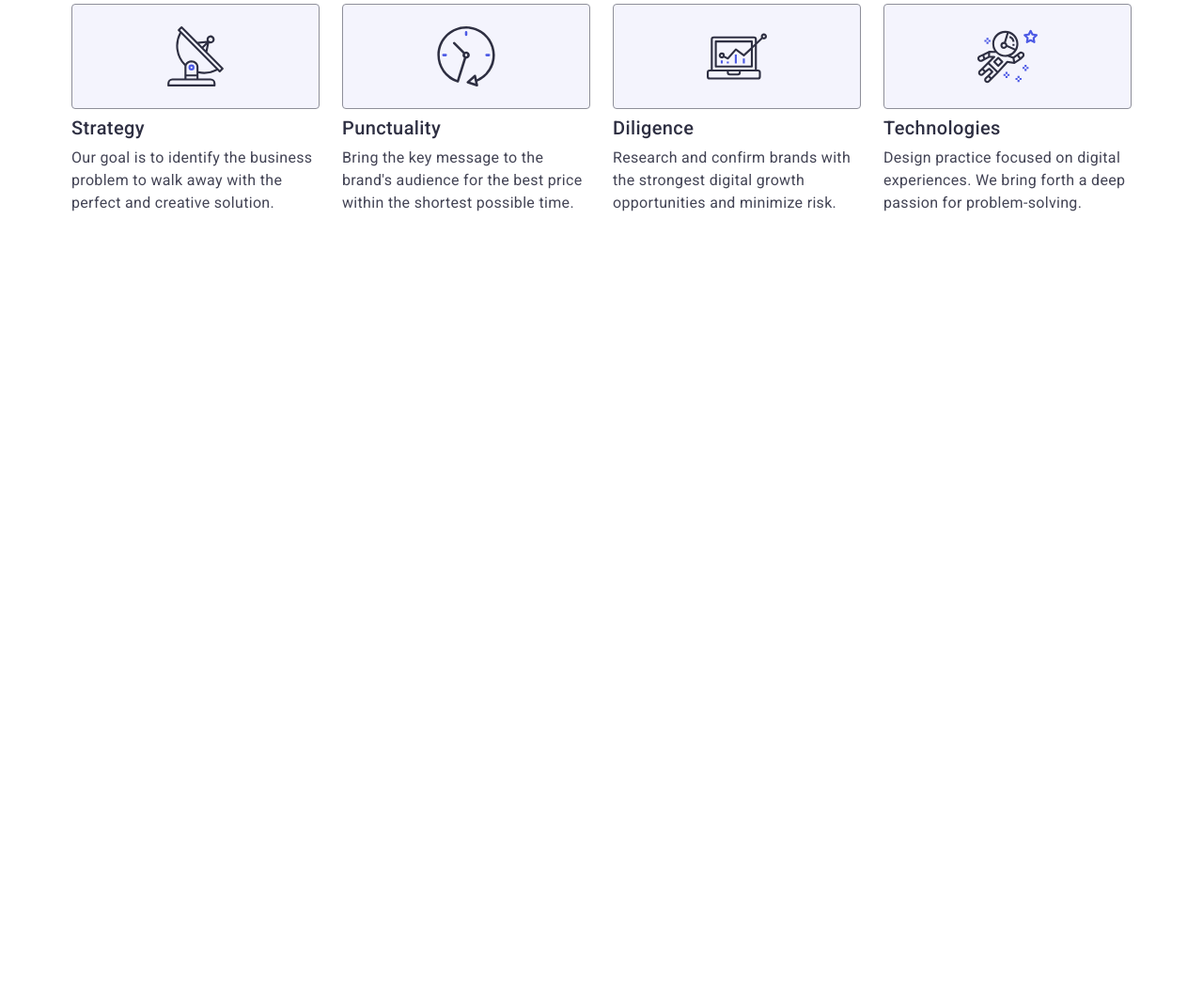
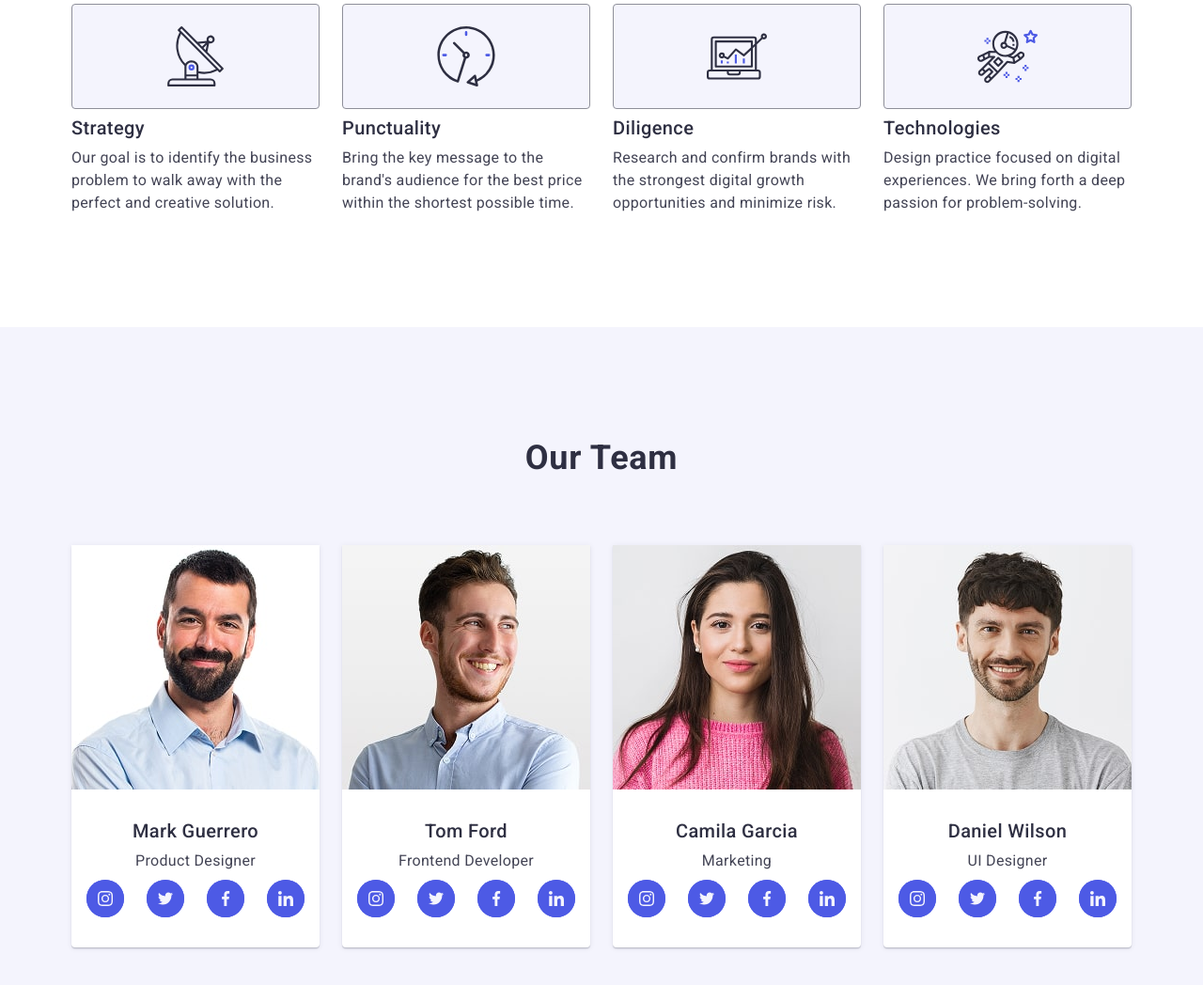
Before and after one commit to 0DarkDante/goit-markup-hw-06, a plain HTML site: page index.html in a window 1280 px wide. Shown: the part 791-1839 px from the top of the page at 94% size. Before the commit the page ends 1139 px from the top, so only its background shows below. Drawn offline with nearby package versions, Linux system fonts and the light colour scheme.

Commit message:
team FINISH

```diff
--- a/css/adaptive.css
+++ b/css/adaptive.css
@@ -515,3 +515,82 @@ img {
     font-size: 20px;
   }
 }
+
+/* section team */
+
+.team {
+  background-color: #F4F4FD;
+  padding: 96px 0;
+}
+
+.team-title {
+  font-size: 36px;
+  line-height: 1.11;
+  letter-spacing: 0.02em;
+  text-align: center;
+  text-transform: capitalize;
+  color: #2e2f42;
+  margin-bottom: 72px;
+}
+
+.team-list {
+  display: flex;
+  flex-direction: column;
+  gap: 72px;
+}
+
+.team-item {
+  background-color: #FFFFFF;
+  border-radius: 0px 0px 4px 4px;
+  box-shadow: 0px 1px 6px rgba(46, 47, 66, 0.08),
+    0px 1px 1px rgba(46, 47, 66, 0.16),
+    0px 2px 1px rgba(46, 47, 66, 0.08);
+}
+
+.team-position {
+  padding: 32px 16px; /* баг тут */
+}
+
+.team-headline {
+  font-weight: 500;
+  font-size: 20px;
+  line-height: 1.2;
+  letter-spacing: 0.02em;
+  color: #2e2f42;
+  text-transform: capitalize;
+  margin-bottom: 8px;
+  text-align: center;
+}
+
+.team-text {
+  line-height: 1.5;
+  letter-spacing: 0.02em;
+  text-align: center;
+}
+
+@media screen and (min-width: 768px) {
+  .team-list {
+    flex-direction: row;
+    flex-wrap: wrap;
+    gap: 64px 24px;
+  }
+
+  .team-item {
+    flex-basis: calc((100% - 24px) / 2);
+  }
+
+  .team-sprite-block-items {
+    justify-content: center;
+  }
+}
+
+@media screen and (min-width: 1158px) {
+  .team {
+    padding: 120px 0;
+  }
+
+  .team-item {
+    flex-basis: calc((100% - 72px) / 4);
+  }
+
+}
--- a/css/style.css
+++ b/css/style.css
@@ -1,87 +1,18 @@
-/* Section futures */
 
-.features {
+/* Section team */
+
+.team {
   padding: 120px 0;
 }
 
-.features-sprite {
-  width: 264px;
-  height: 112px;
-  border: 1px solid #8e8f99;
-  border-radius: 4px;
-  background: #f4f4fd;
-  display: flex;
-  justify-content: center;
-  align-items: center;
-  margin-bottom: 8px;
-}
-
-.features-list {
-  justify-content: space-between;
-  gap: 24px;
-}
-
-.features-item {
+.team-item {
   flex-basis: calc((100% - 72px) / 4);
-}
-
-.features-item-subject {
-  font-weight: 500;
-  font-size: 20px;
-}
-/* Section team */
-
-.team {
-  background-color: #F4F4FD;
-  padding: 120px 0;
-}
-
-.team-title {
-  font-size: 36px;
-  line-height: 1.11;
-  letter-spacing: 0.02em;
-  text-align: center;
-  text-transform: capitalize;
-  color: #2e2f42;
-  margin-bottom: 72px;
-}
-
-.team-list {
-  display: flex;
-  gap: 24px;
-}
-
-.team-item {
-  background-color: #FFFFFF;
-  flex-basis: calc((100% - 72px) / 4);
-  border-radius: 0px 0px 4px 4px;
-  box-shadow: 0px 1px 6px rgba(46, 47, 66, 0.08),
-    0px 1px 1px rgba(46, 47, 66, 0.16),
-    0px 2px 1px rgba(46, 47, 66, 0.08);
 }
 
 .team-position {
   padding: 32px 0;
 }
 
-.team-img {}
-
-.team-headline {
-  color: #2e2f42;
-  font-weight: 500;
-  font-size: 20px;
-  line-height: 1.2;
-  letter-spacing: 0.02em;
-  text-align: center;
-  text-transform: capitalize;
-  margin-bottom: 8px;
-}
-
-.team-text {
-  line-height: 1.5;
-  letter-spacing: 0.02em;
-  text-align: center;
-}
 
 /* Section portfolio */
 
```
Also changed, not shown: index.html (+2 -2 lines).
